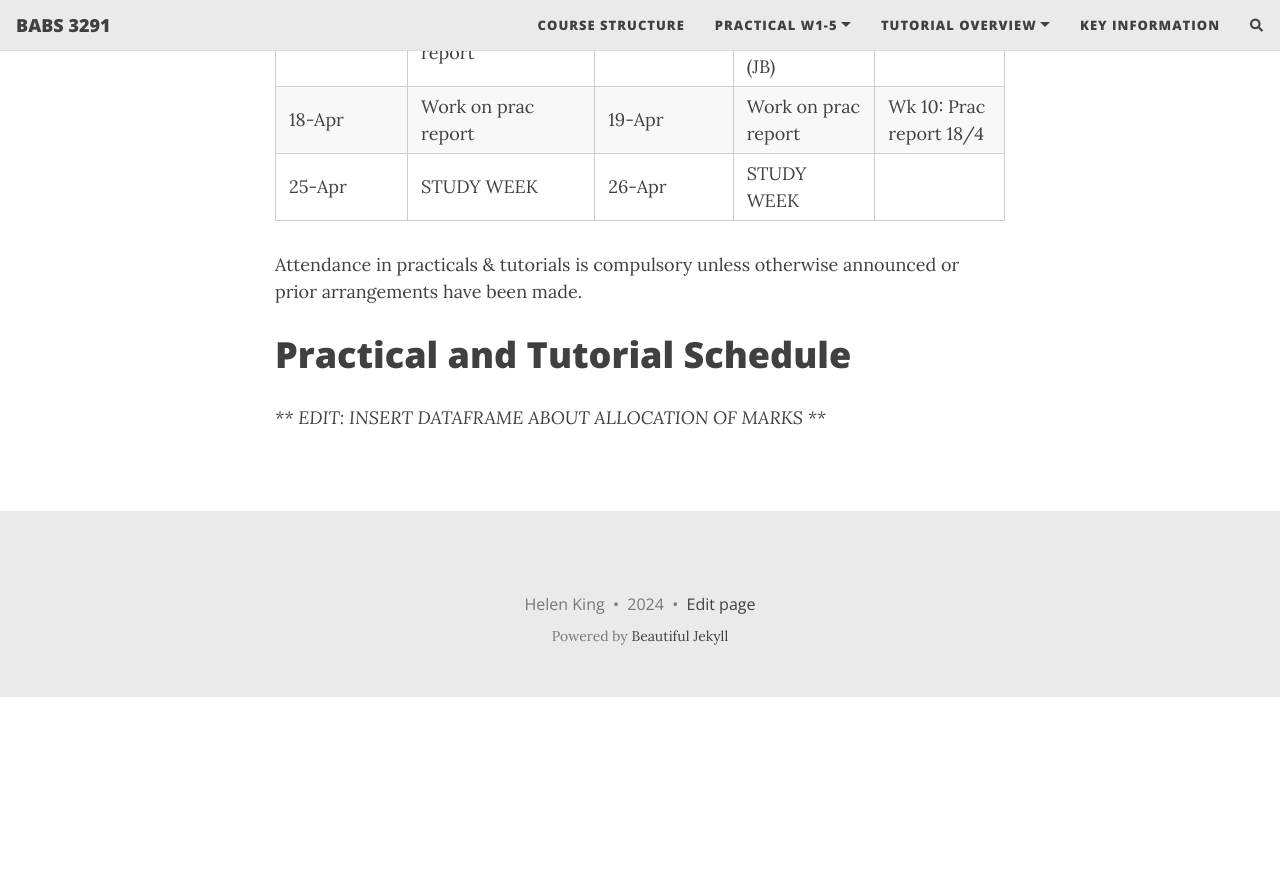
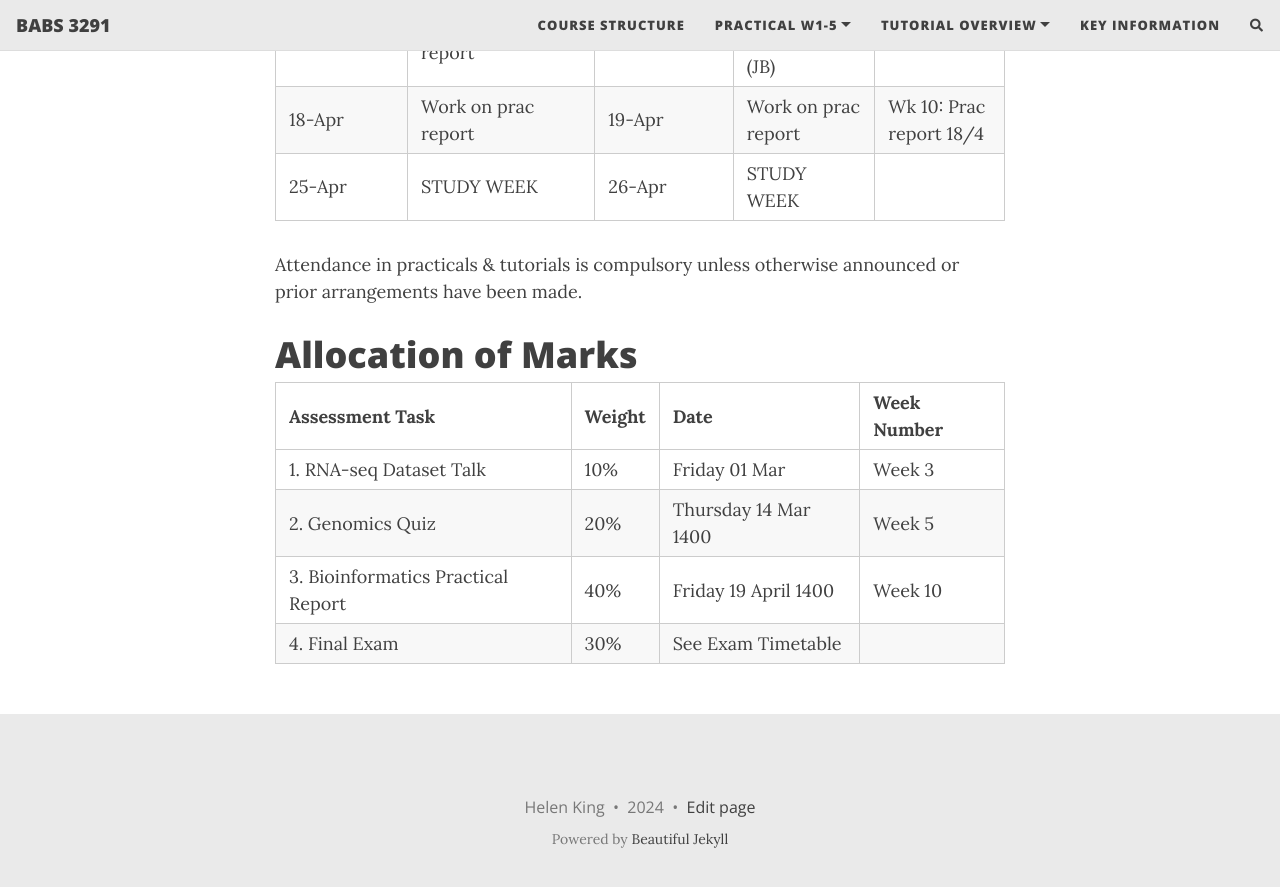
Before and after one commit to theheking/babs-rna-seq-2024, a Jekyll site: the page built from course_structure.md, in a window 1280 px wide and 900 px high, scrolled down 1503 px. Shown: the top 887 px of the window. Built offline with Jekyll 4.4.1, drawn with Linux system fonts in a browser that asks for light colours; nearby versions of some CDN libraries; comment, search, counter and statistics services are not loaded; before the commit the page ends 2200 px from its top, so only the background shows below that.

Commit message:
Update course_structure.md

```diff
--- a/course_structure.md
+++ b/course_structure.md
@@ -31,6 +31,11 @@ Prac/Tutorial sessions will be delivered synchronously as a combination of onlin
 
 Attendance in practicals & tutorials is compulsory unless otherwise announced or prior arrangements have been made.
 
-# Practical and Tutorial Schedule
+# Allocation of Marks
 
-*** EDIT: INSERT DATAFRAME ABOUT ALLOCATION OF MARKS ***
+| Assessment Task                     | Weight | Date                 | Week Number |
+| ----------------------------------- | ------ | -------------------- | ----------- |
+| 1\. RNA-seq Dataset Talk            | 10%    | Friday 01 Mar        | Week 3      |
+| 2\. Genomics Quiz                   | 20%    | Thursday 14 Mar 1400 | Week 5      |
+| 3\. Bioinformatics Practical Report | 40%    | Friday 19 April 1400 | Week 10     |
+| 4\. Final Exam                      | 30%    | See Exam Timetable   |             |
```
